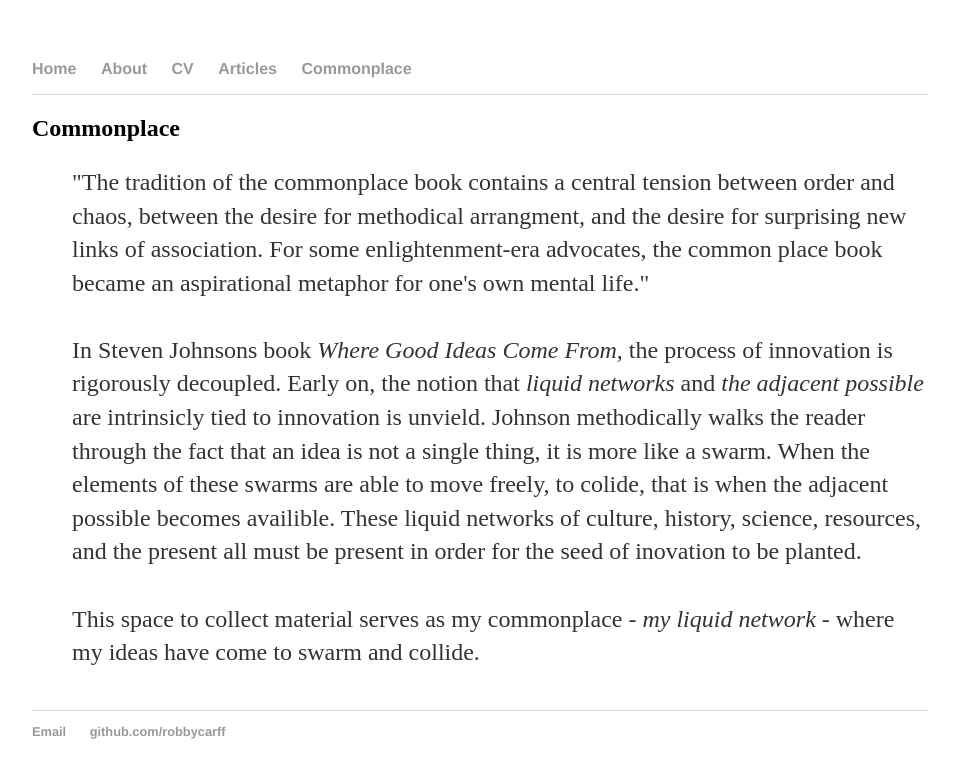
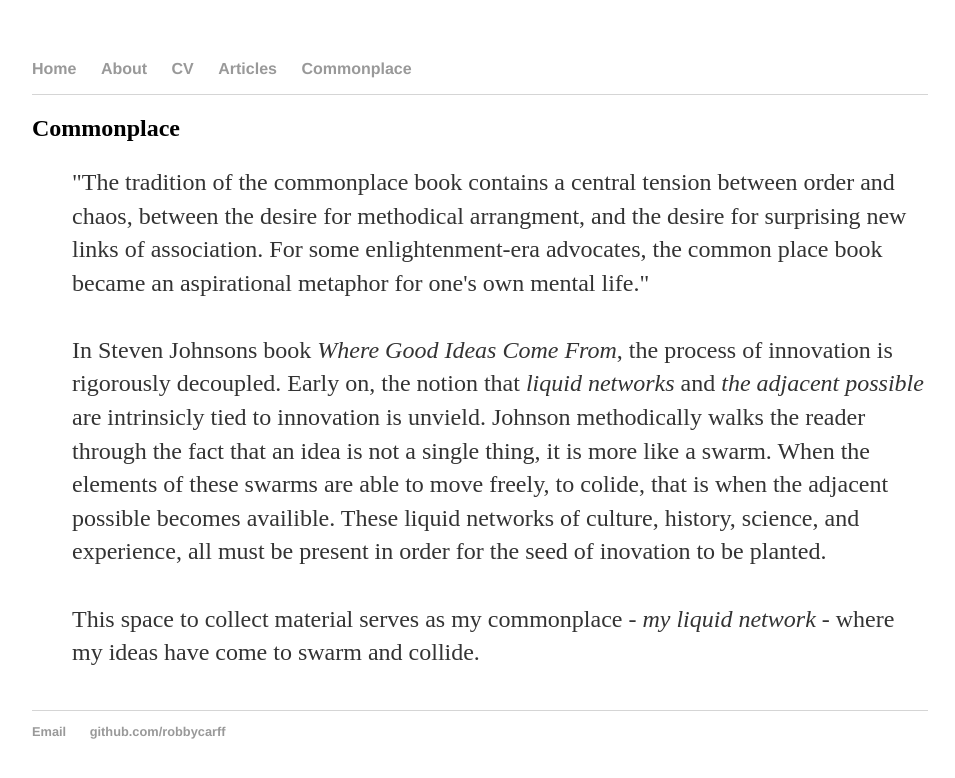
Before and after one commit to robbycarff/robbycarff.github.io, a Jekyll site: the page built from commonplace/index.html, in a window 1280 px wide. Shown: the top 778 px of the page, without its empty margins (160-1115 px from the left). Built offline with Jekyll 4.4.1, drawn with Linux system fonts in a browser that asks for light colours.

```diff
--- a/commonplace/index.html
+++ b/commonplace/index.html
@@ -7,7 +7,7 @@
 		<p>"The tradition of the commonplace book contains a central tension between order and chaos, between the desire for methodical arrangment, and the desire for surprising new links of association. For some enlightenment-era advocates, the common place book became an aspirational metaphor for one's own mental life."
 		<br>
 		<br>
-		In Steven Johnsons book <i>Where Good Ideas Come From</i>, the process of innovation is rigorously decoupled. Early on, the notion that <i>liquid networks</i> and <i>the adjacent possible</i> are intrinsicly tied to innovation is unvield. Johnson methodically walks the reader through the fact that an idea is not a single thing, it is more like a swarm. When the elements of these swarms are able to move freely, to colide, that is when the adjacent possible becomes availible. These liquid networks of culture, history, science, resources, and the present all must be present in order for the seed of inovation to be planted.
+		In Steven Johnsons book <i>Where Good Ideas Come From</i>, the process of innovation is rigorously decoupled. Early on, the notion that <i>liquid networks</i> and <i>the adjacent possible</i> are intrinsicly tied to innovation is unvield. Johnson methodically walks the reader through the fact that an idea is not a single thing, it is more like a swarm. When the elements of these swarms are able to move freely, to colide, that is when the adjacent possible becomes availible. These liquid networks of culture, history, science, and experience, all must be present in order for the seed of inovation to be planted.
 		<br>
 		<br>
 		This space to collect material serves as my commonplace - <i>my liquid network</i> - where my ideas have come to swarm and collide. </p>
```
